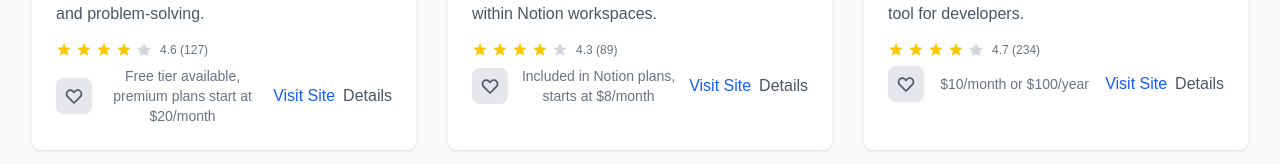
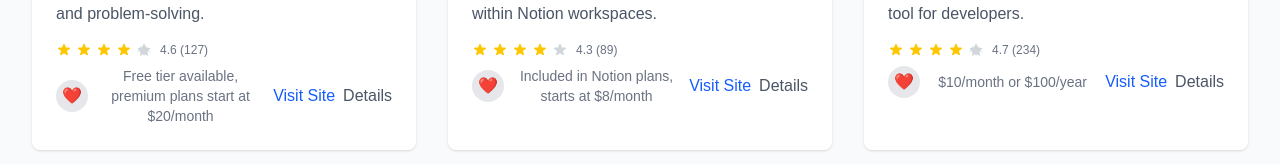
Before and after one commit to kishorm3795/Guide-AI, a Next.js app: page /tools in a window 1280 px wide. Shown: the part 545-709 px from the top of the page. Built offline with nearby package versions, Linux system fonts and the light colour scheme.

Commit message:
bug fix related tools comparision

```diff
--- a/app/compare/page.tsx
+++ b/app/compare/page.tsx
@@ -4,7 +4,7 @@
 import Link from 'next/link';
 import { tools } from '../../lib/tools';
 import StarRating from '../../components/StarRating';
-import FavoritesButton from '../../components/FavoritesButton';
+// import FavoritesButton from '../../components/FavoritesButton';
 
 interface ExtendedTool {
   id: string;
@@ -175,7 +175,9 @@
                     {tool.category}
                   </span>
                 </div>
-                <FavoritesButton tool={tool} className="ml-4 flex-shrink-0" />
+                <div className="w-8 h-8 bg-gray-200 rounded-full flex items-center justify-center ml-4 flex-shrink-0">
+                  ❤️
+                </div>
               </div>
 
               <div className="space-y-4 text-sm">
--- a/app/favorites/page.tsx
+++ b/app/favorites/page.tsx
@@ -2,8 +2,8 @@
 
 import { useState, useEffect } from 'react';
 import Link from 'next/link';
-import { tools } from '../../../lib/tools';
-import FavoritesButton from '../../components/FavoritesButton';
+import { tools } from '../../lib/tools';
+import FavoritesButton from '../components/FavoritesButton';
 
 export default function FavoritesPage() {
   const [favorites, setFavorites] = useState<string[]>([]);
--- a/app/tools/page.tsx
+++ b/app/tools/page.tsx
@@ -3,7 +3,7 @@
 import { useState, useEffect } from 'react';
 import Link from 'next/link';
 import StarRating from '../components/StarRating';
-import FavoritesButton from '../components/FavoritesButton';
+// import FavoritesButton from '../components/FavoritesButton';
 import { tools, categories } from '../../lib/tools';
 
 export default function ToolsPage() {
@@ -121,7 +121,9 @@
                   </span>
                 </div>
                 <div className="flex items-center justify-between gap-2">
-                  <FavoritesButton tool={tool} className="flex-shrink-0" />
+                  <div className="w-8 h-8 bg-gray-200 rounded-full flex items-center justify-center flex-shrink-0">
+                    ❤️
+                  </div>
                   <span className="text-sm text-gray-500 flex-1 text-center">{tool.pricing}</span>
                   <div className="space-x-2">
                     <a
```
